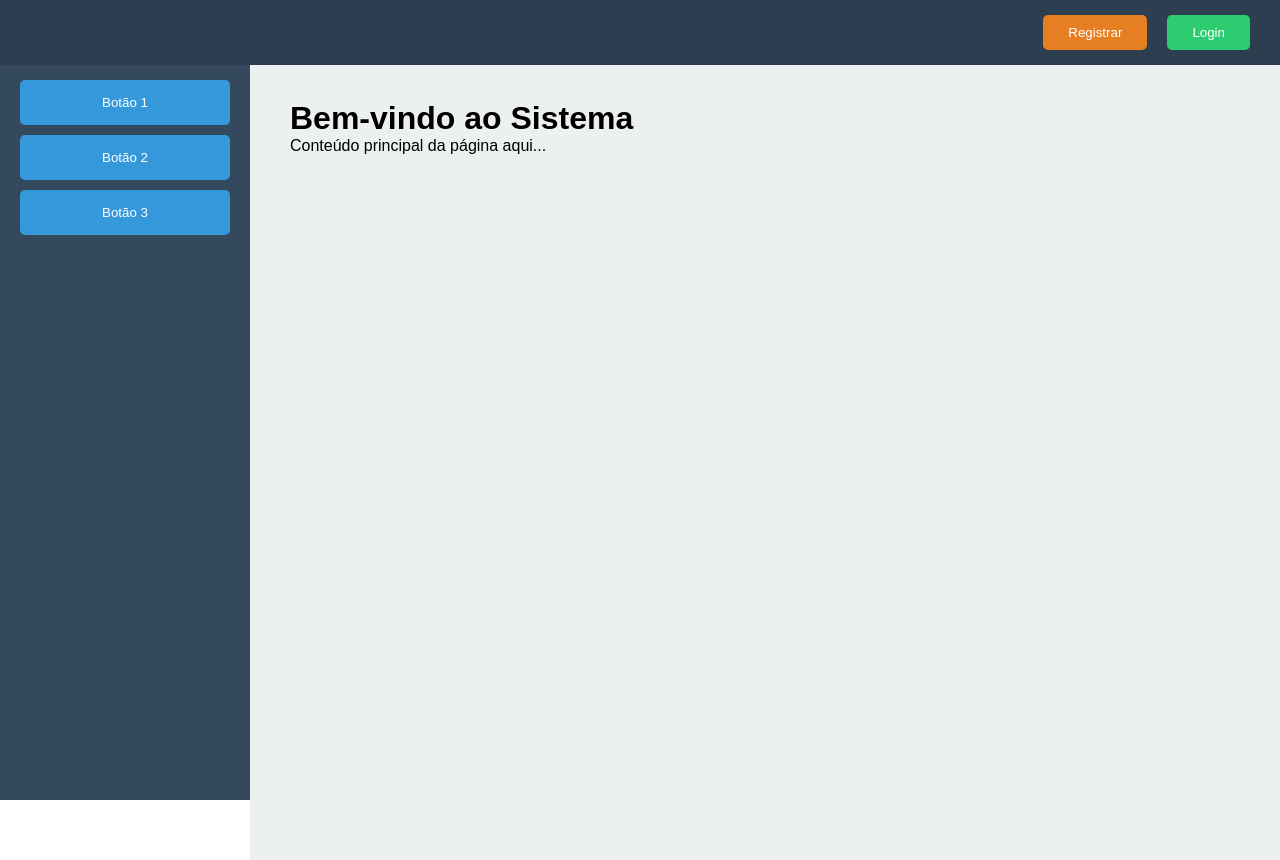
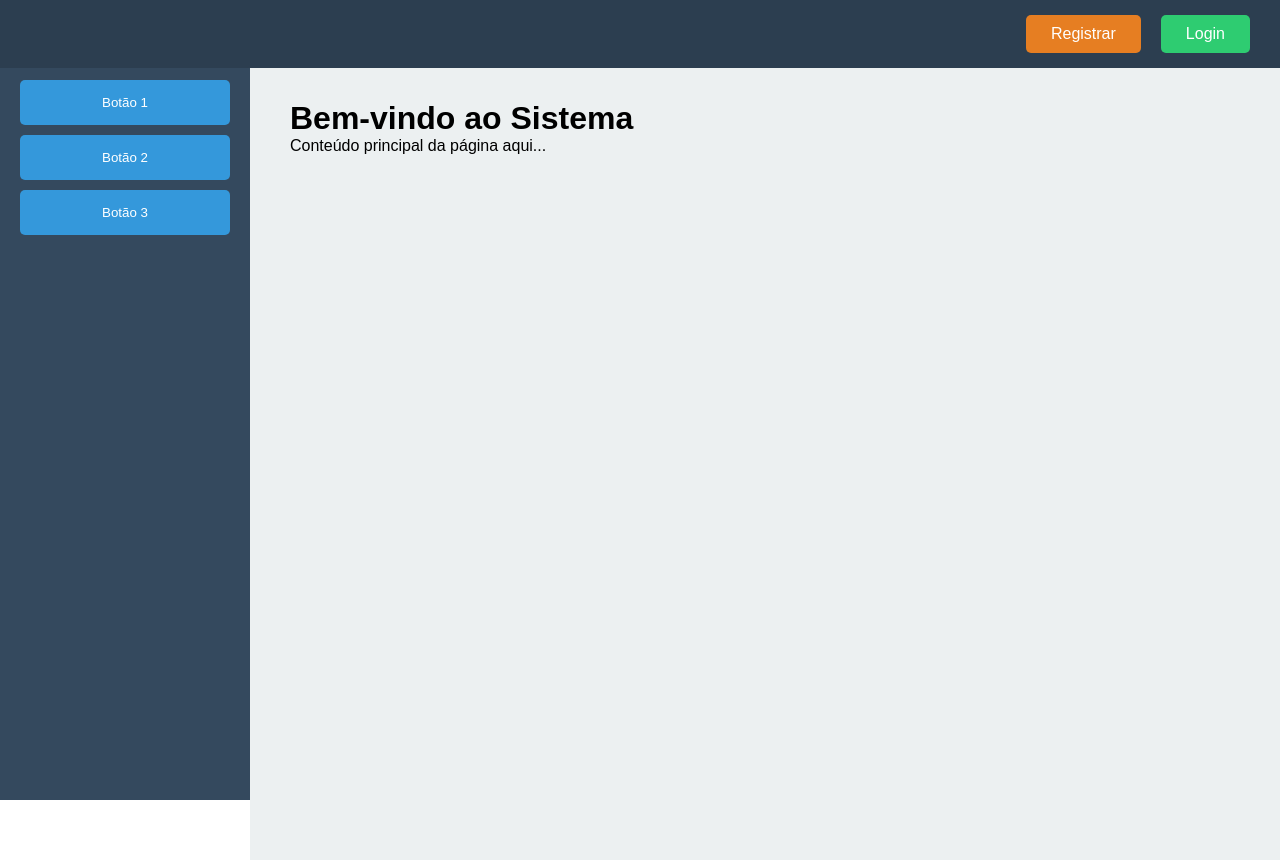
Before and after one commit to PBD-2025-1-Aluguel/PBD-2025-1-Aluguel, a Django app: page / in a window 1280 px wide. Run offline with Django 5.2, Linux system fonts and the light colour scheme.

Commit message:
adcionar rotas para login e register, adcionar funcionalidade de troca de cor dos botões da home

```diff
--- a/sistemaAluguel/sistemaAluguel/templates/base.html
+++ b/sistemaAluguel/sistemaAluguel/templates/base.html
@@ -1,5 +1,6 @@
 <!DOCTYPE html>
 <html lang="pt-br">
+
 <head>
     <meta charset="UTF-8">
     <meta name="viewport" content="width=device-width, initial-scale=1.0">
@@ -44,13 +45,14 @@
 
         .auth-button:hover {
             transform: scale(1.05);
-            box-shadow: 0 2px 5px rgba(0,0,0,0.2);
+            box-shadow: 0 2px 5px rgba(0, 0, 0, 0.2);
         }
 
         .container {
             display: flex;
             min-height: 100vh;
-            margin-top: 60px; /* Espaço para o header */
+            margin-top: 60px;
+            /* Espaço para o header */
         }
 
         .sidebar {
@@ -80,27 +82,40 @@
 
         .main-content {
             flex: 1;
-            margin-left: 250px; /* Largura da sidebar */
+            margin-left: 250px;
+            /* Largura da sidebar */
             padding: 40px;
             background-color: #ecf0f1;
             min-height: calc(100vh - 60px);
         }
+
+        .auth-button {
+            text-decoration: none;
+            display: inline-block;
+            text-align: center;
+        }
+
+        .main-content {
+            transition: background-color 0.3s ease;
+        }
     </style>
 </head>
+
 <body>
     <!-- Header -->
     <div class="header">
-        <button class="auth-button register-btn">Registrar</button>
-        <button class="auth-button login-btn">Login</button>
+        <a href="{% url 'register' %}" class="auth-button register-btn">Registrar</a>
+        <a href="{% url 'login' %}" class="auth-button login-btn">Login</a>
     </div>
 
     <div class="container">
         <!-- Barra Lateral -->
         <div class="sidebar">
-            <button class="sidebar-button">Botão 1</button>
-            <button class="sidebar-button">Botão 2</button>
-            <button class="sidebar-button">Botão 3</button>
+            <button class="sidebar-button" data-color="#ffffff">Botão 1</button>
+            <button class="sidebar-button" data-color="#3b82f6">Botão 2</button>
+            <button class="sidebar-button" data-color="#374151">Botão 3</button>
         </div>
+
 
         <!-- Conteúdo Principal -->
         <div class="main-content">
@@ -108,5 +123,20 @@
             {% endblock %}
         </div>
     </div>
+    <script>
+        // troca a cor de fundo do conteudo principal
+        document.addEventListener('DOMContentLoaded', function () {
+            const buttons = document.querySelectorAll('.sidebar-button');
+            const mainContent = document.querySelector('.main-content'); // Alteração crucial aqui
+
+            buttons.forEach(button => {
+                button.addEventListener('click', function () {
+                    const color = this.dataset.color;
+                    mainContent.style.backgroundColor = color;
+                });
+            });
+        });
+    </script>
 </body>
+
 </html>
--- a/sistemaAluguel/sistemaAluguel/urls.py
+++ b/sistemaAluguel/sistemaAluguel/urls.py
@@ -1,8 +1,11 @@
 from django.contrib import admin
 from django.urls import path
 from sistemaAluguel.views import HomeView
+from django.contrib.auth import views as auth_views
+from . import views
 
 urlpatterns = [
-    path('admin/', admin.site.urls),
     path('', HomeView.as_view(), name='home'),
+    path('login/', auth_views.LoginView.as_view(template_name='login.html'), name='login'),
+    path('register/', views.RegistroView.as_view(), name='register'),
 ]
--- a/sistemaAluguel/sistemaAluguel/views.py
+++ b/sistemaAluguel/sistemaAluguel/views.py
@@ -1,4 +1,15 @@
-from django.views.generic import TemplateView
+from django.views.generic import TemplateView, CreateView
+from django.contrib.auth.forms import UserCreationForm
+from django.shortcuts import redirect
 
 class HomeView(TemplateView):
     template_name = 'home.html'
+
+class RegistroView(CreateView):
+    template_name = 'register.html'
+    form_class = UserCreationForm
+    success_url = '/login/'
+
+    def form_valid(self, form):
+        form.save()
+        return redirect(self.success_url)
```
Also changed, not shown: 1 other file.
